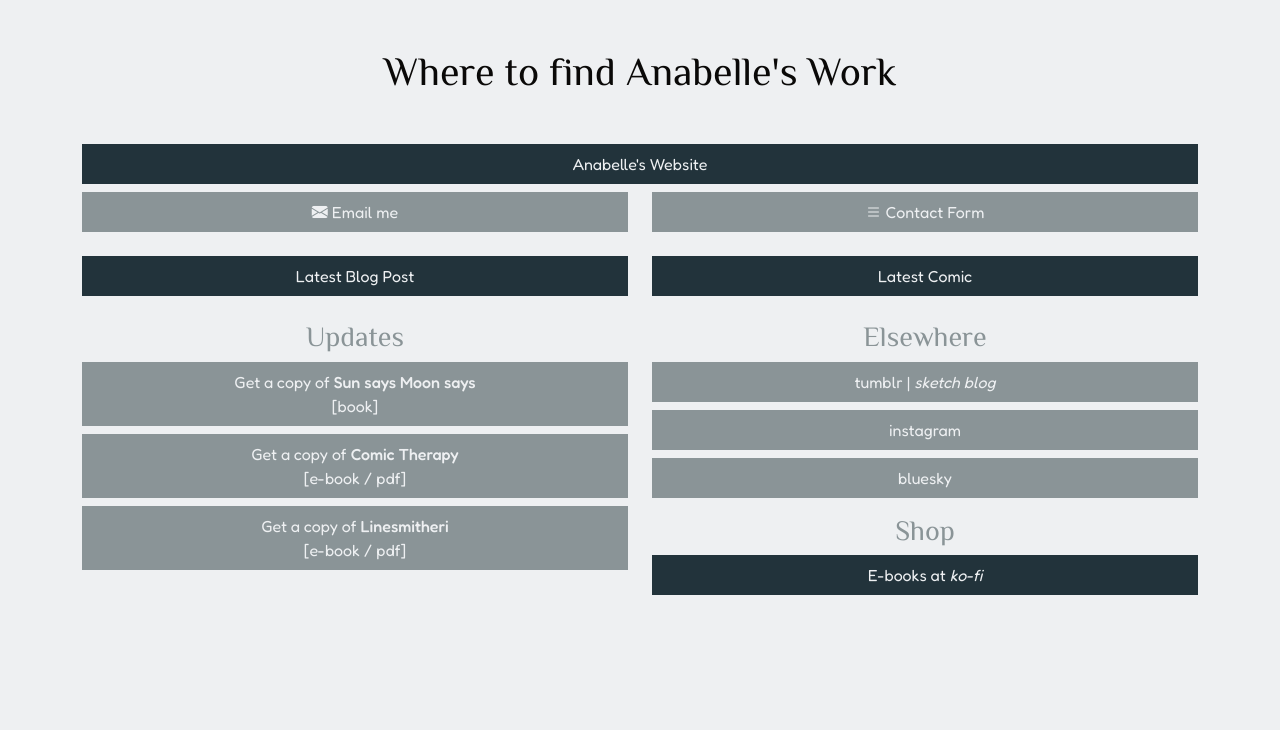
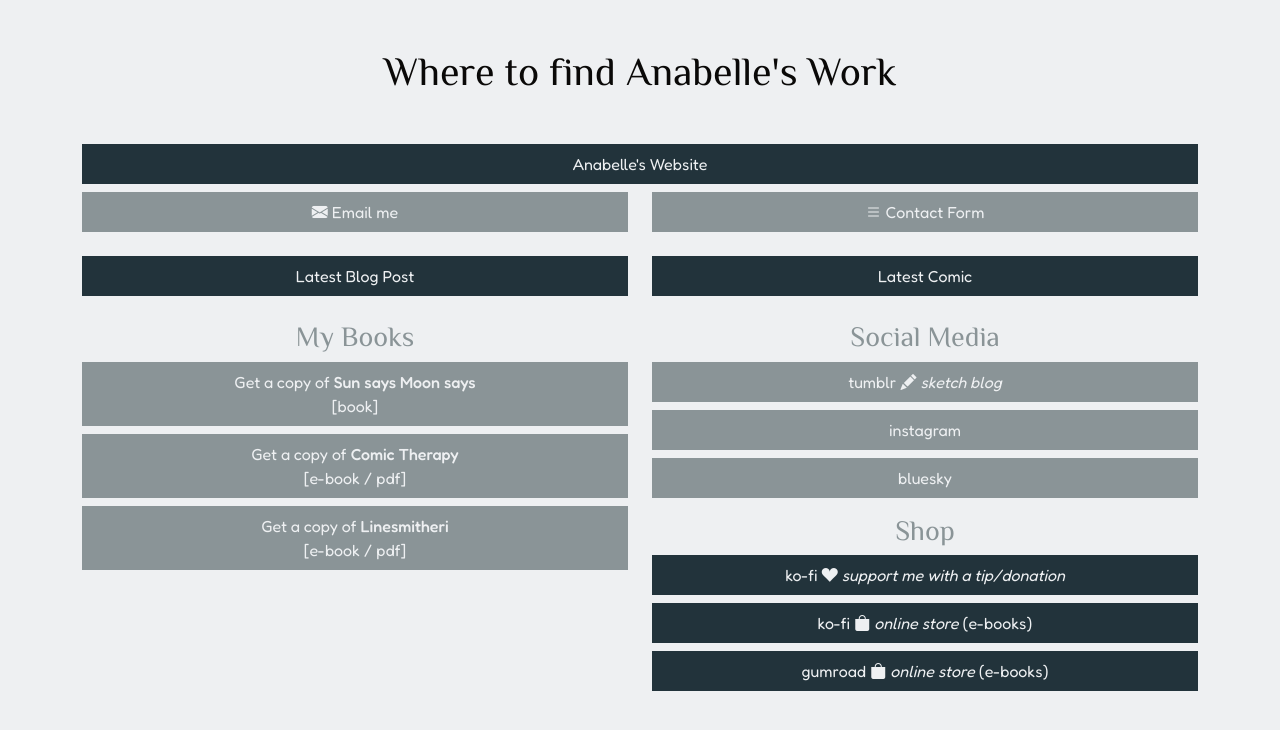
Before and after one commit to nabelore/nabelore.github.io, a Jekyll site: the page built from assets/html/links.html, in a window 1280 px wide. Shown: the top 730 px of the page. Built offline with Jekyll 4.4.1, drawn with Linux system fonts in a browser that asks for light colours.

Commit message:
Update about and links

```diff
--- a/assets/html/about.html
+++ b/assets/html/about.html
@@ -37,7 +37,7 @@
 
         <p>After graduating in 2012 with a degree in Multimedia Arts, I started taking on creative projects for  different industries before focusing on comics and book illustration. My latest work is <a href="/sunmoon">Sun says Moon says</a>, a <span class="textaccent2">comic adaptation of a Philippine folktale</span>.</p>
 
-        <p>You can find most of my work on the internet posted under the moniker "anonabelle".</p>
+        <p>You can find most of my work on the internet posted under the moniker "anonabelle". Here's a <a href="/links">link directory</a> of where to find me on various sites and social media.</p>
       </div>
 
       <div class="col-md-auto mb-5">
--- a/assets/html/links.html
+++ b/assets/html/links.html
@@ -71,7 +71,7 @@
 		<div class="col-sm-6">
 
 			<h3 class="linksH3 my-sm-0 mb-sm-2 my-4">
-				Updates
+				My Books
 			</h3>
 			<div class="linksUpdate">
 				<ul class="actions stacked linksPage">
@@ -97,13 +97,13 @@
 		<div class="col-sm-6">
 
 			<h3 class="linksH3 my-sm-0 mb-sm-2 my-4">
-				Elsewhere
+				Social Media
 			</h3>
 			<div class="linksWeb">
 					<ul class="actions stacked linksPage">
 						<a href="https://anonabelle.tumblr.com/" target="_blank" class="button">
 							<li>
-								 tumblr | <i>sketch blog</i>
+								 tumblr <span class="bi bi-pencil-fill"></span> <i>sketch blog</i>
 							</li>
 						</a>
 						<a href="https://www.instagram.com/anonabelle/" target="_blank" class="button">
@@ -124,11 +124,23 @@
 			</h3>
 			<div class="linksShop">
 				<ul class="actions stacked linksPage mb-0">
+
+					<a href="https://ko-fi.com/anonabelle/" target="_blank" class="button primary">
+						<li>
+							ko-fi <span class="bi bi-suit-heart-fill"></span> <i>support me with a tip/donation</i>
+						</li>
+					</a>
 					<a href="https://ko-fi.com/anonabelle/shop" target="_blank" class="button primary">
 						<li>
-							E-books at <i>ko-fi</i>
+							ko-fi <span class="bi bi-bag-fill"></span> <i>online store</i> (e-books)
 						</li>
 					</a>
+					<a href="https://gumroad.com/anonabelle" target="_blank" class="button primary">
+						<li>
+							gumroad <span class="bi bi-bag-fill"></span> <i>online store</i> (e-books)
+						</li>
+					</a>
+
 				</ul>
 			</div>
 
```
Also changed, not shown: 1 other file.
